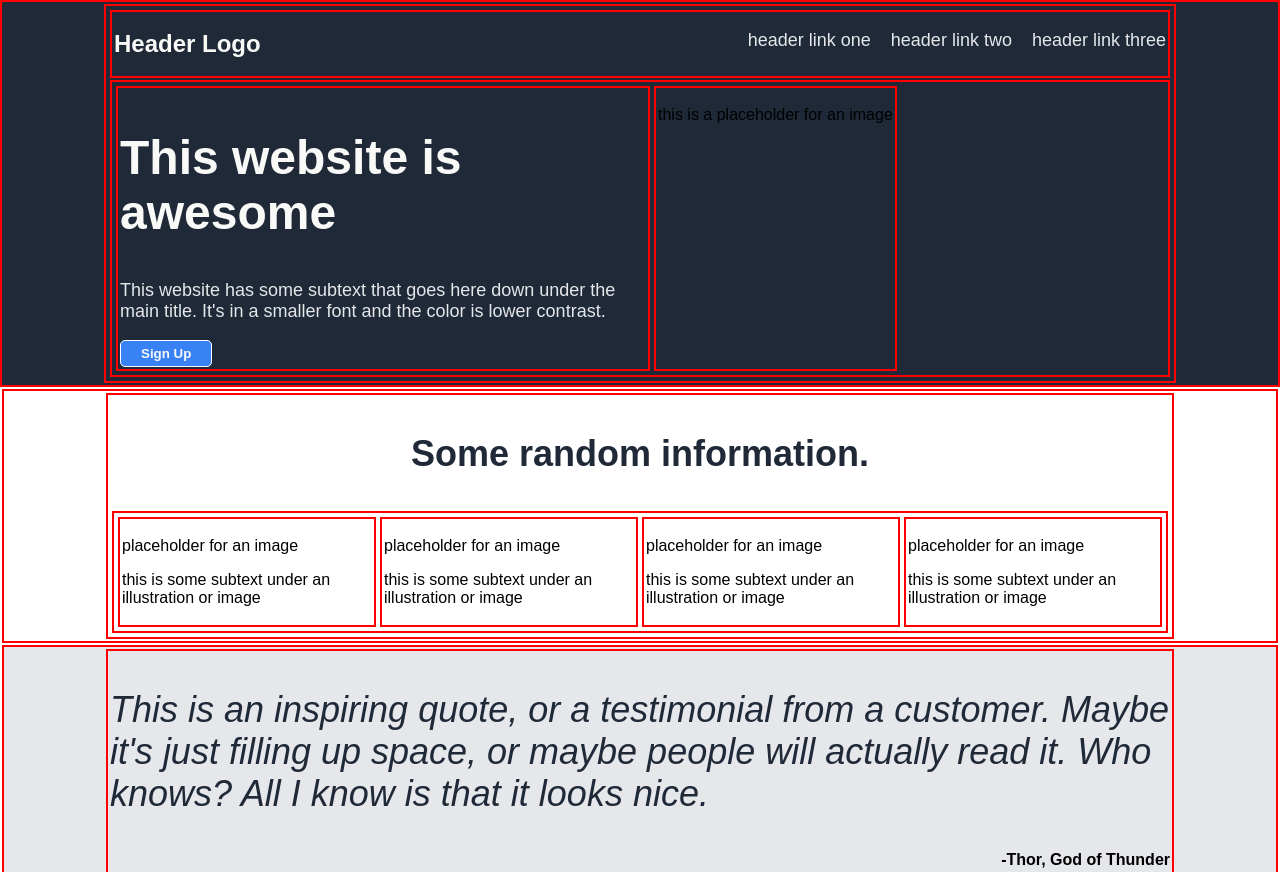
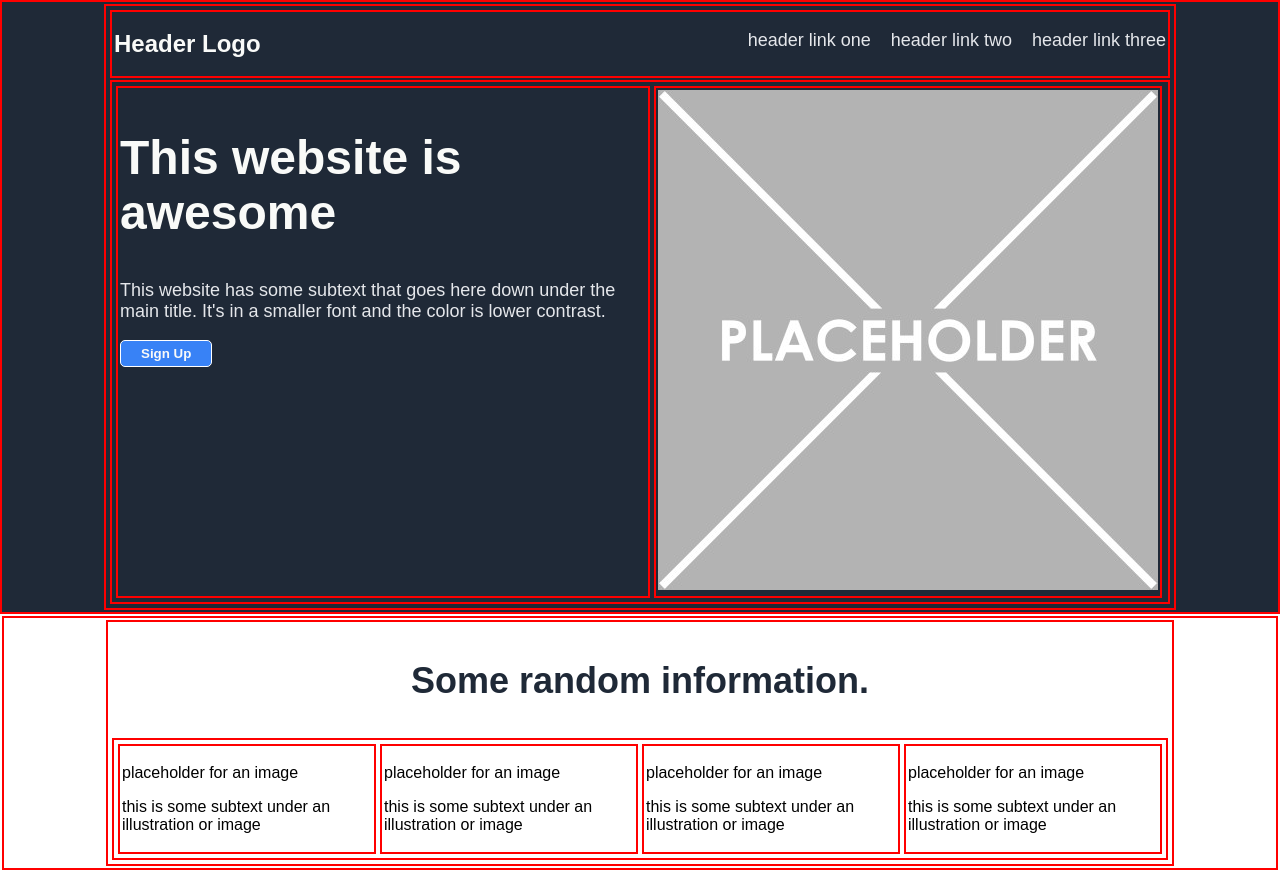
Before and after one commit to MattShrode/odin-landing-page, a plain HTML site: page index.html in a window 1280 px wide. Shown: the top 872 px of the page. Drawn offline with Linux system fonts and the light colour scheme.

Commit message:
Update Header
Add the placeholder image for the header.

```diff
--- a/index.html
+++ b/index.html
@@ -25,8 +25,8 @@
                         <p class="header-secondary-text">This website has some subtext that goes here down under the main title. It's in a smaller font and the color is lower contrast.</p>
                         <button class="header-button">Sign Up</button>
                     </div>
-                    <div>
-                        <p>this is a placeholder for an image</p>
+                    <div class="header-image-container">
+                        <img class="header-image" src="./img/placeholder.jpg" alt="Placeholder image">
                     </div>
                 </div>
             </div>
--- a/style.css
+++ b/style.css
@@ -81,6 +81,16 @@ a:link, a:visited, a:hover, a:active {
     border-radius: 5px;
 }
 
+.header-image-container {
+    max-width: 50%;
+}
+
+.header-image {
+    width: 100%;
+    height: auto;
+    object-fit: contain;
+}
+
 /* Information Block */
 
 .information-header-text {
```
